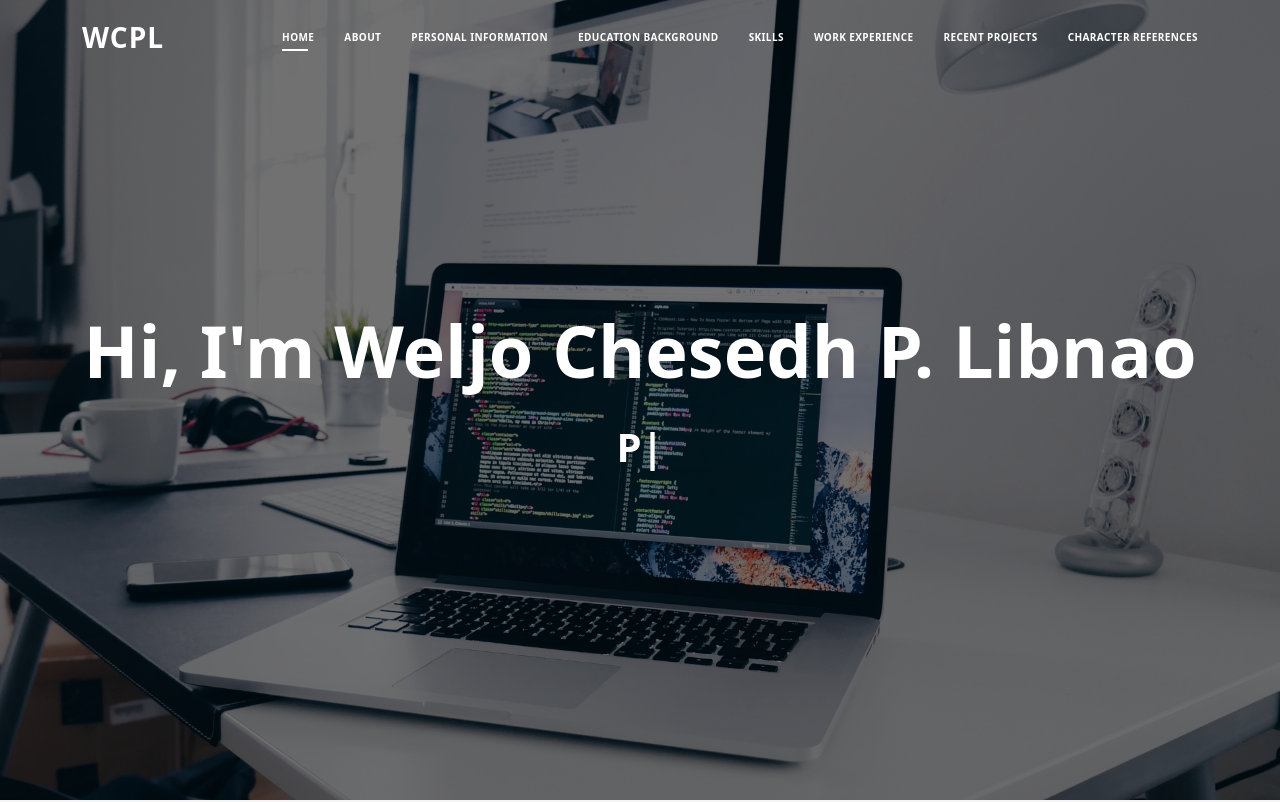
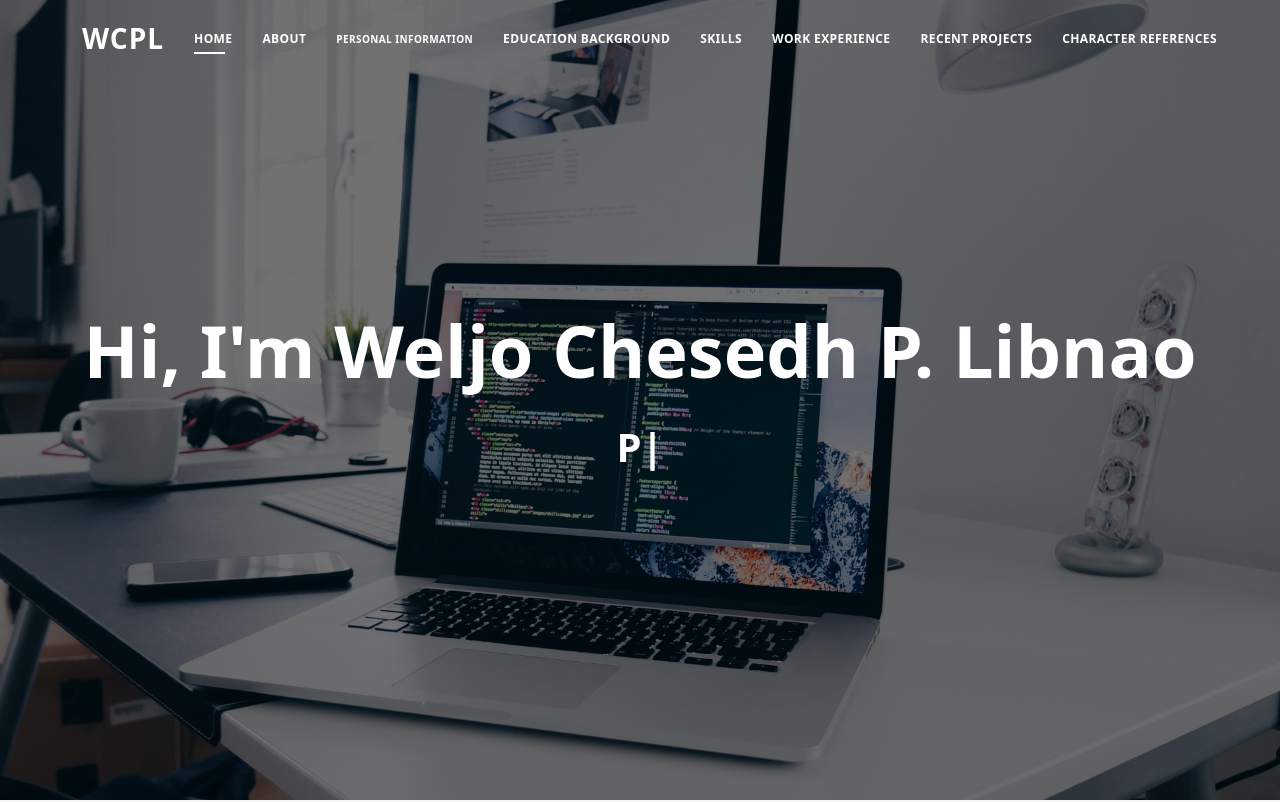
Before and after one commit to weljC/weljC.github.io, a plain HTML site: page index.html in a window 1280 px wide. Shown: the top 802 px of the page. Drawn offline with Linux system fonts and the light colour scheme.

Commit message:
Add files via upload

```diff
--- a/index.html
+++ b/index.html
@@ -36,14 +36,14 @@
       <h1 class="logo"><a href="index.html">WCPL</a></h1>
       <nav id="navbar" class="navbar">
           <ul>
-              <li><a class="nav-link scrollto active" href="#hero" style="font-size: 10px;">Home</a></li>
-              <li><a class="nav-link scrollto" href="#about" style="font-size: 10px;">About</a></li>
+              <li><a class="nav-link scrollto active" href="#hero" style="font-size: 12px;">Home</a></li>
+              <li><a class="nav-link scrollto" href="#about" style="font-size: 12px;">About</a></li>
               <li><a class="nav-link scrollto" href="#personal-info" style="font-size: 10px;">Personal Information</a></li>
-              <li><a class="nav-link scrollto" href="#education" style="font-size: 10px;">Education Background</a></li>
-              <li><a class="nav-link scrollto" href="#skills-interests" style="font-size: 10px;">Skills</a></li>
-              <li><a class="nav-link scrollto" href="#work-experience" style="font-size: 10px;">Work Experience</a></li>
-              <li><a class="nav-link scrollto" href="#projects" style="font-size: 10px;">Recent Projects</a></li>
-              <li><a class="nav-link scrollto" href="#references" style="font-size: 10px;">Character References</a></li>
+              <li><a class="nav-link scrollto" href="#education" style="font-size: 12px;">Education Background</a></li>
+              <li><a class="nav-link scrollto" href="#skills-interests" style="font-size: 12px;">Skills</a></li>
+              <li><a class="nav-link scrollto" href="#work-experience" style="font-size: 12px;">Work Experience</a></li>
+              <li><a class="nav-link scrollto" href="#projects" style="font-size: 12px;">Recent Projects</a></li>
+              <li><a class="nav-link scrollto" href="#references" style="font-size: 12px;">Character References</a></li>
           </ul>
           <i class="bi bi-list mobile-nav-toggle"></i>
       </nav><!-- .navbar -->
```
